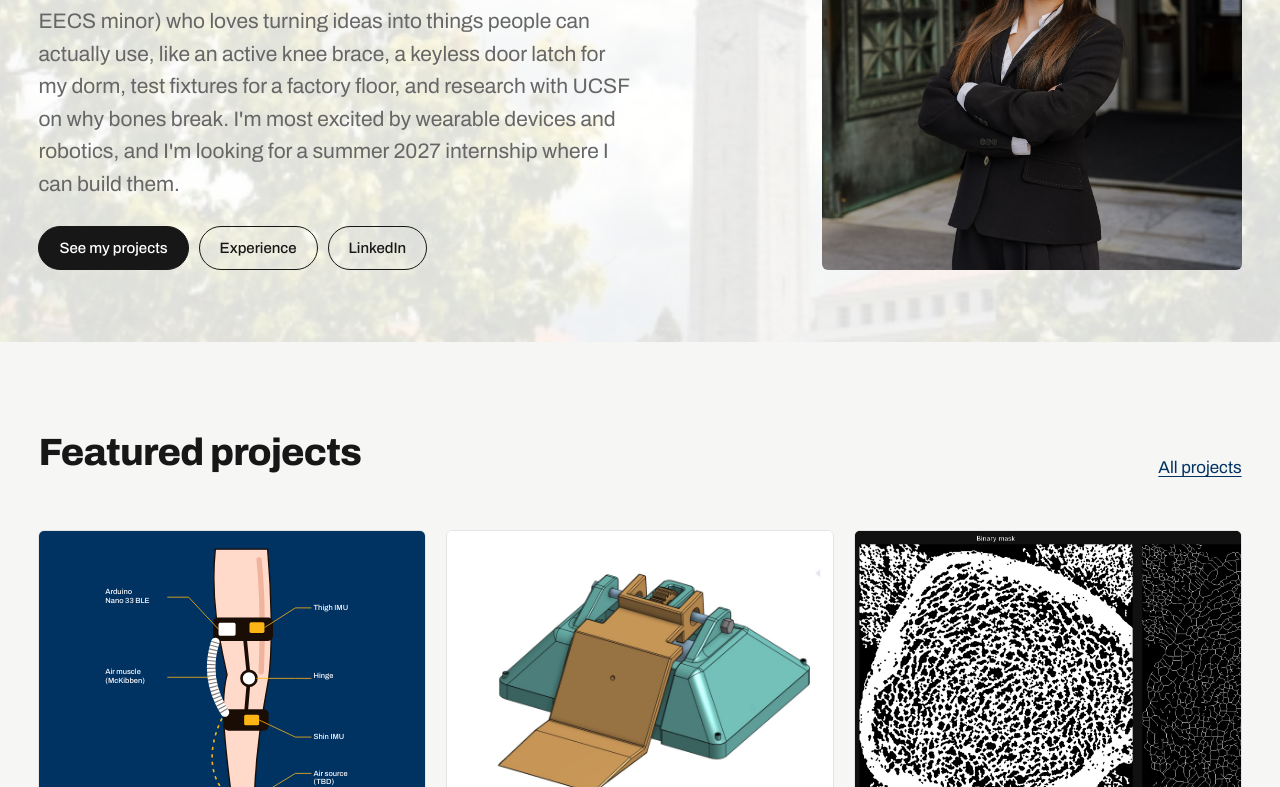
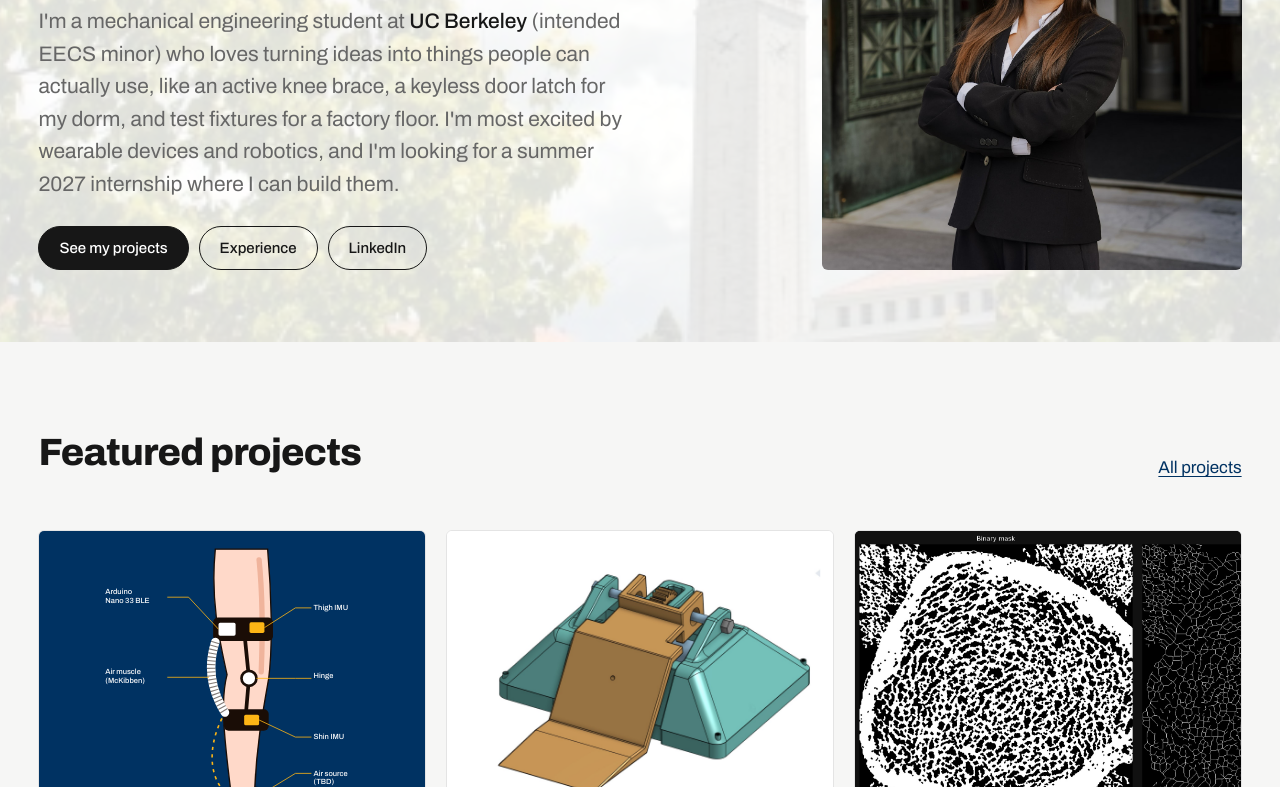
Before and after one commit to angelajyqian/angelajyqian.github.io, a plain HTML site: page index.html in a window 1280 px wide. Shown: the part 313-1100 px from the top of the page. Drawn offline with Linux system fonts and the light colour scheme.

Commit message:
Update index.html

```diff
--- a/index.html
+++ b/index.html
@@ -234,7 +234,7 @@ footer small{display:block;margin-top:48px;font-size:13px;color:color-mix(in srg
 <div class="herobg"><header class="wrap hero">
   <div>
     <h1>Hi, I'm Angela.</h1>
-    <p class="bio">I'm a mechanical engineering student at <strong>UC Berkeley</strong> (intended EECS minor) who loves turning ideas into things people can actually use, like an active knee brace, a keyless door latch for my dorm, test fixtures for a factory floor, and research with UCSF on why bones break. I'm most excited by wearable devices and robotics, and I'm looking for a summer 2027 internship where I can build them.</p>
+    <p class="bio">I'm a mechanical engineering student at <strong>UC Berkeley</strong> (intended EECS minor) who loves turning ideas into things people can actually use, like an active knee brace, a keyless door latch for my dorm, and test fixtures for a factory floor. I'm most excited by wearable devices and robotics, and I'm looking for a summer 2027 internship where I can build them.</p>
     <div class="contact"><a class="btn solid" href="#projects">See my projects</a><a class="btn" href="#experience">Experience</a><a class="btn" href="https://www.linkedin.com/in/angelajyqian">LinkedIn</a></div>
   </div>
   <figure class="me"><img src="headshot.jpg" alt="Angela Qian" width="1365" height="1365"></figure>
```
